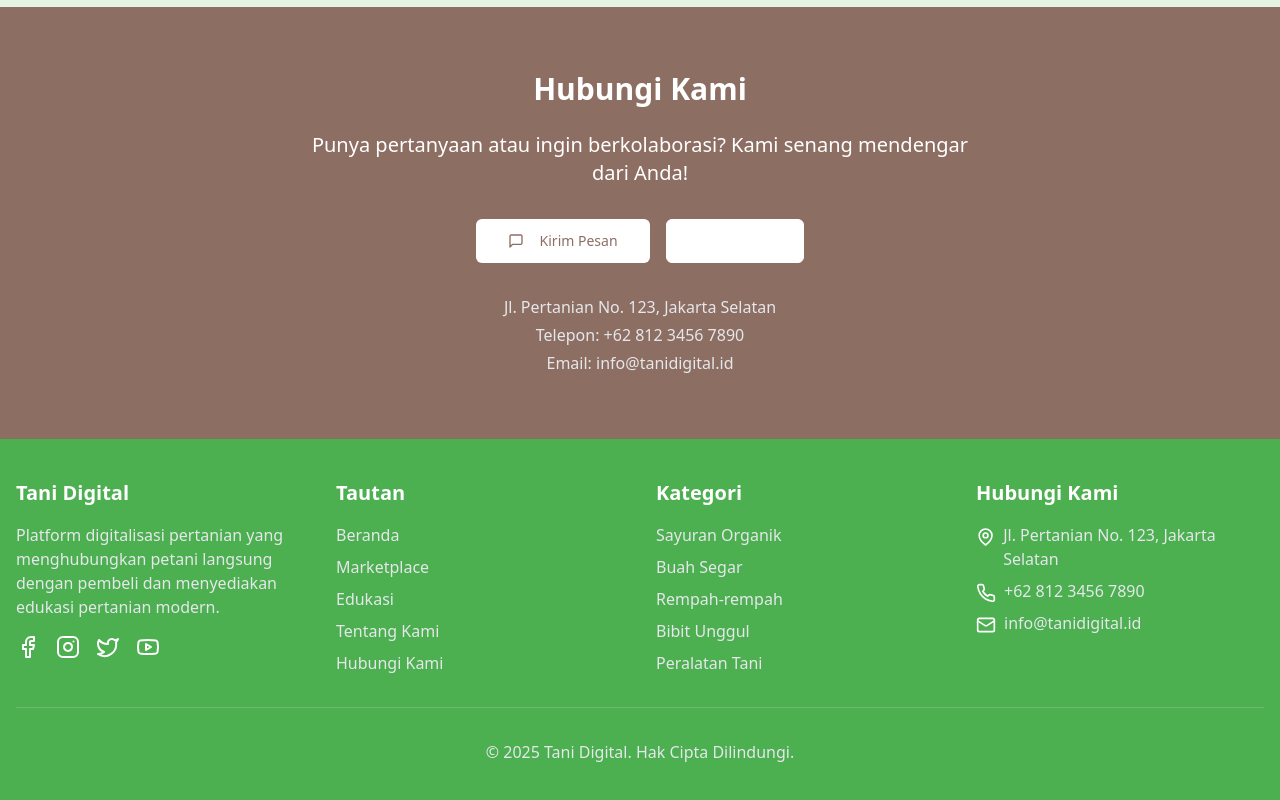
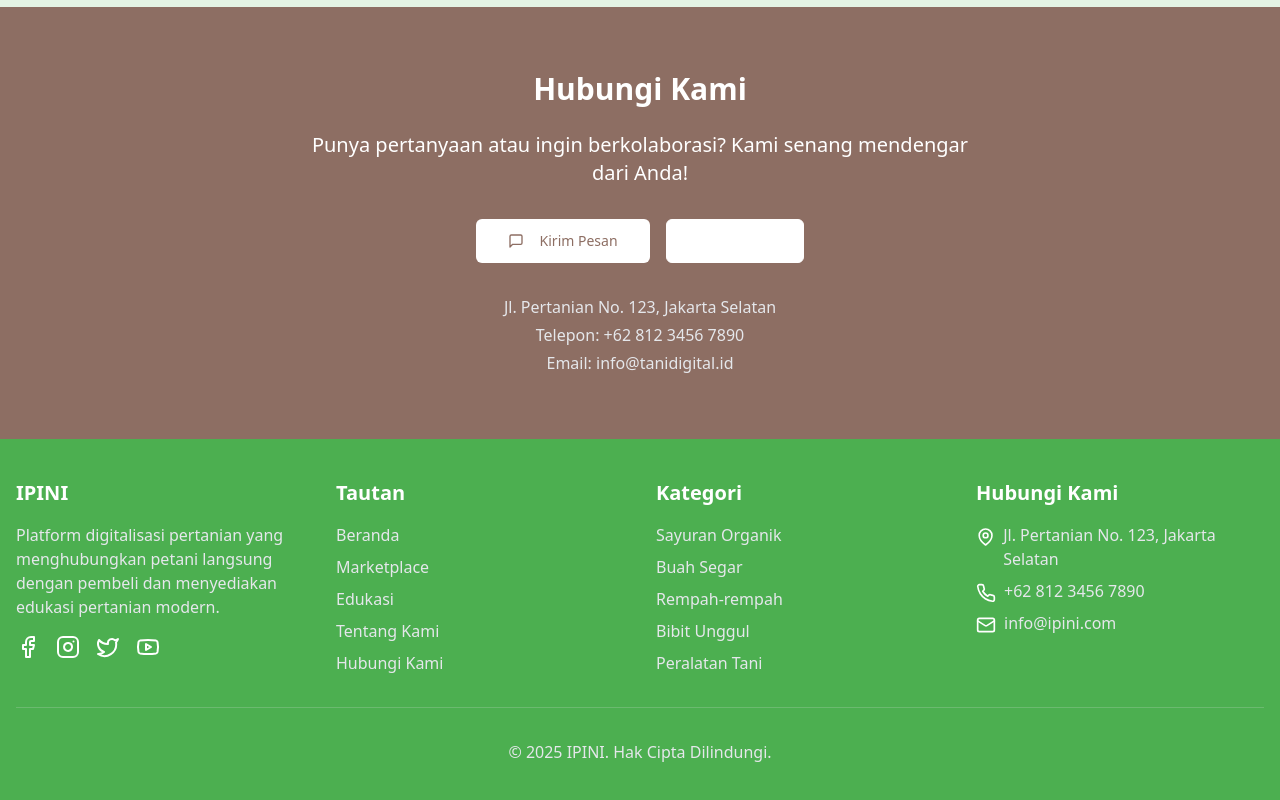
Before and after one commit to Xollow819/tani-digital-pasar-lokal, a React (Vite) app: page /tentang in a window 1280 px wide. Shown: the part 3226-4026 px from the top of the page. Built offline with nearby package versions, Linux system fonts and the light colour scheme.

Commit message:
Footer.tsx

```diff
--- a/src/components/layout/Footer.tsx
+++ b/src/components/layout/Footer.tsx
@@ -7,7 +7,7 @@ const Footer = () => {
       <div className="container mx-auto px-4 py-10">
         <div className="grid grid-cols-1 md:grid-cols-4 gap-8">
           <div>
-            <h3 className="text-xl font-bold mb-4">Tani Digital</h3>
+            <h3 className="text-xl font-bold mb-4">IPINI</h3>
             <p className="text-gray-200 mb-4">
               Platform digitalisasi pertanian yang menghubungkan petani langsung dengan pembeli dan menyediakan edukasi pertanian modern.
             </p>
@@ -62,14 +62,14 @@ const Footer = () => {
               </li>
               <li className="flex items-start">
                 <svg xmlns="http://www.w3.org/2000/svg" width="20" height="20" viewBox="0 0 24 24" fill="none" stroke="currentColor" strokeWidth="2" strokeLinecap="round" strokeLinejoin="round" className="lucide lucide-mail mr-2 mt-1"><rect width="20" height="16" x="2" y="4" rx="2"/><path d="m22 7-8.97 5.7a1.94 1.94 0 0 1-2.06 0L2 7"/></svg>
-                <span className="text-gray-200">info@tanidigital.id</span>
+                <span className="text-gray-200">info@ipini.com</span>
               </li>
             </ul>
           </div>
         </div>
 
         <div className="border-t border-gray-200/20 mt-8 pt-8 text-center text-gray-200">
-          <p>&copy; 2025 Tani Digital. Hak Cipta Dilindungi.</p>
+          <p>&copy; 2025 IPINI. Hak Cipta Dilindungi.</p>
         </div>
       </div>
     </footer>
```
